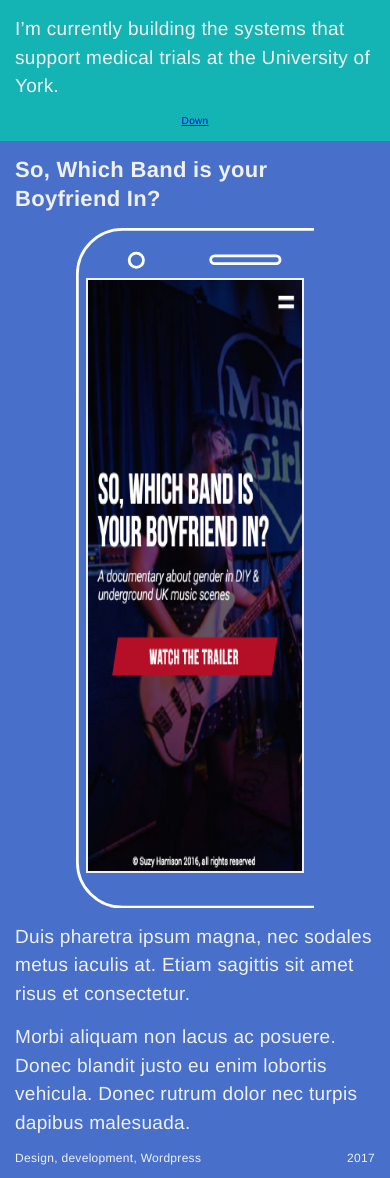
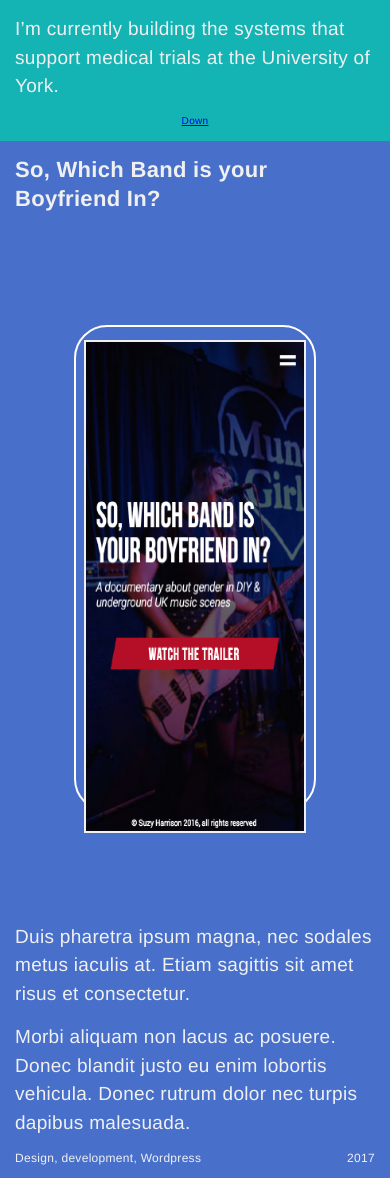
Before and after one commit to jonnow/jw-v2017, a PHP site: page / in a window 390 px wide. Shown: the part 364-1542 px from the top of the page. Run offline with PHP 8.4, Linux system fonts and the light colour scheme; some web fonts are replaced.

Commit message:
Finishing touches for mobile homepage
Fixed the mobile wiredrawing

```diff
--- a/css/main.css
+++ b/css/main.css
@@ -272,14 +272,15 @@ main section .projectWrapper {
     margin-bottom: 1.5rem; }
   main section .projectWrapper .mobileProject {
     display: flex;
-    background: url("../images/phone.svg") no-repeat 0 0;
-    background-size: cover;
+    background: url("../images/phone.svg") no-repeat center;
+    background-size: 100%;
     height: 80.5vh;
-    width: 66%;
+    width: 62vw;
     margin: 0 auto 1.5rem;
-    padding: 5rem 1rem 3.5rem; }
+    padding: 13.25vh 1rem 7.5rem; }
     main section .projectWrapper .mobileProject picture {
-      border: 2px solid #F0F0F0; }
+      border: 2px solid #F0F0F0;
+      overflow: hidden; }
     main section .projectWrapper .mobileProject img, main section .projectWrapper .mobileProject source {
       width: 100%;
       height: 100%; }
--- a/css/sass/smallest.scss
+++ b/css/sass/smallest.scss
@@ -178,14 +178,15 @@ main {
 
             .mobileProject {
                 display: flex;
-                background: url('../images/phone.svg') no-repeat 0 0;
-                background-size: cover;
+                background: url('../images/phone.svg') no-repeat center;
+                background-size: 100%;
                 height: 80.5vh;
-                width: 66%;
+                width: 62vw;
                 margin: 0 auto $margin_smallest;
-                padding: 5rem 1rem 3.5rem;
+                padding: 13.25vh 1rem 7.5rem;
                 picture {
                     border: 2px solid $primary_white;
+                    overflow: hidden;
                 }
 
                 img, source {
```
Also changed, not shown: 1 other file.
